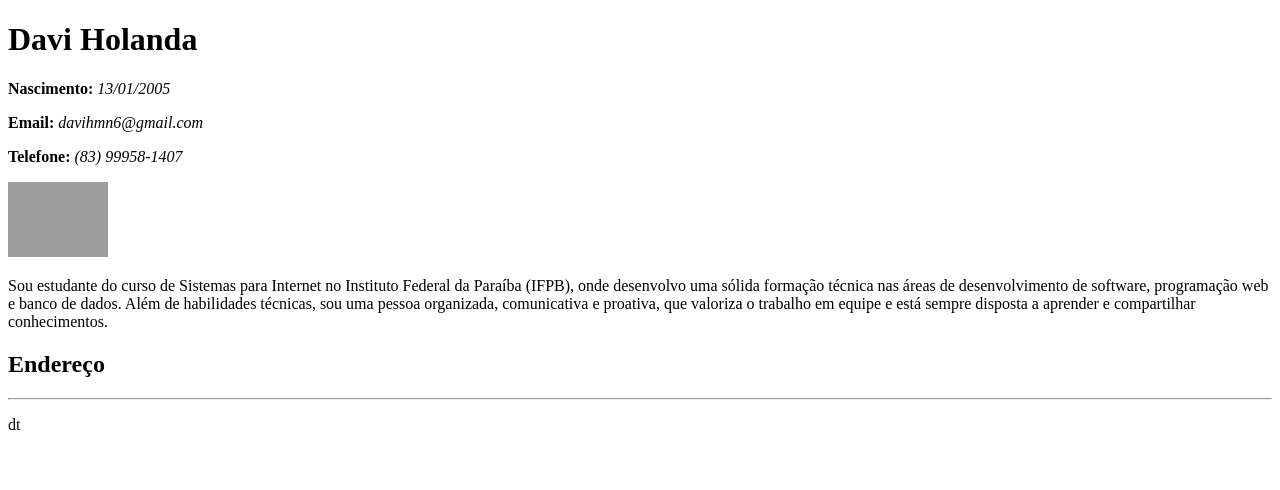
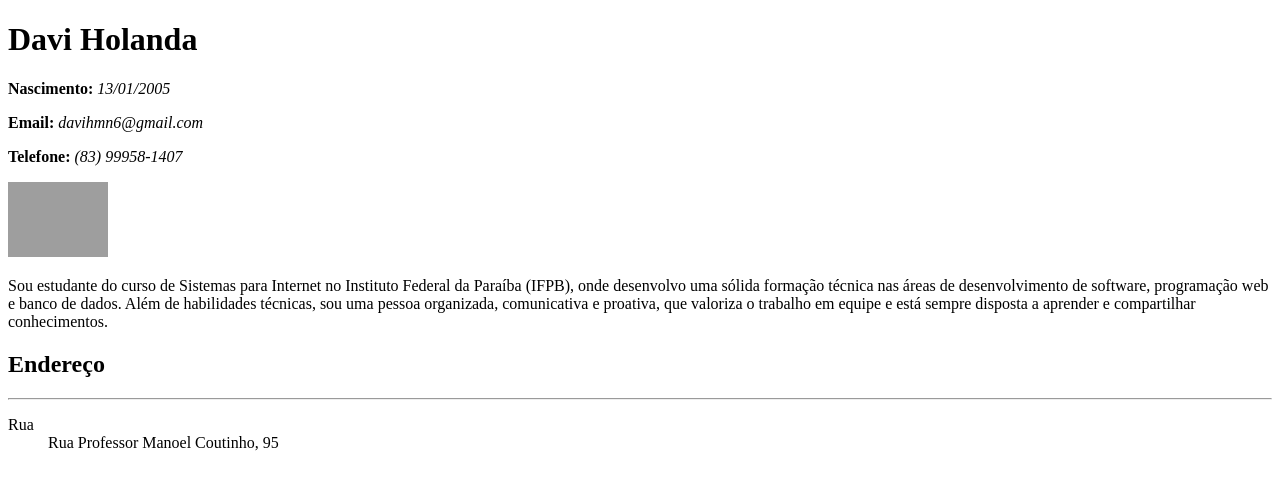
Before and after one commit to devcomdavi/curriculum-simple, a plain HTML site: page curriculum-simple/index.html in a window 1280 px wide. Drawn offline with Linux system fonts and the light colour scheme; grey boxes are pictures that could not be loaded.

Commit message:
atualização um

```diff
--- a/curriculum-simple/index.html
+++ b/curriculum-simple/index.html
@@ -16,7 +16,8 @@
     <h2>Endereço</h2>
     <hr>
     <dl>
-        dt
+        <dt>Rua</dt>
+        <dd>Rua Professor Manoel Coutinho, 95</dd>
     </dl>
 </body>
 </html>
```
